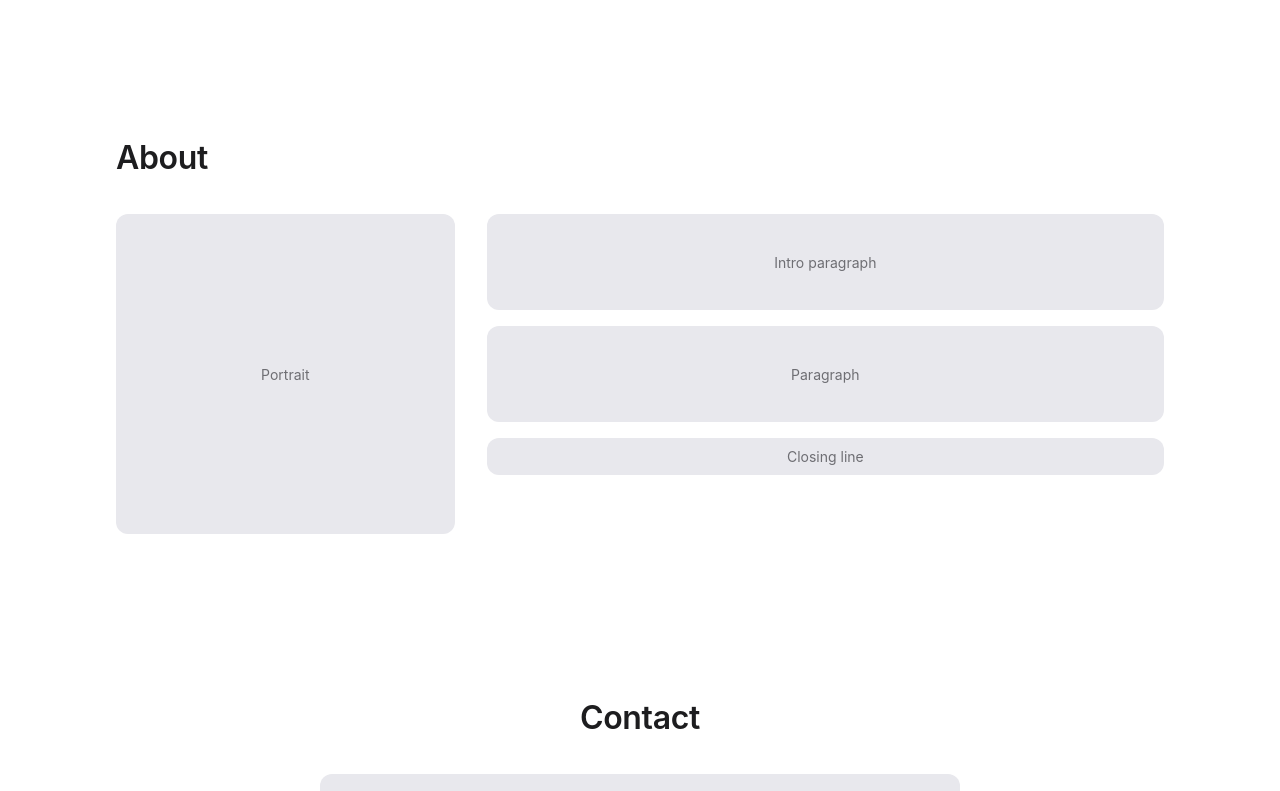
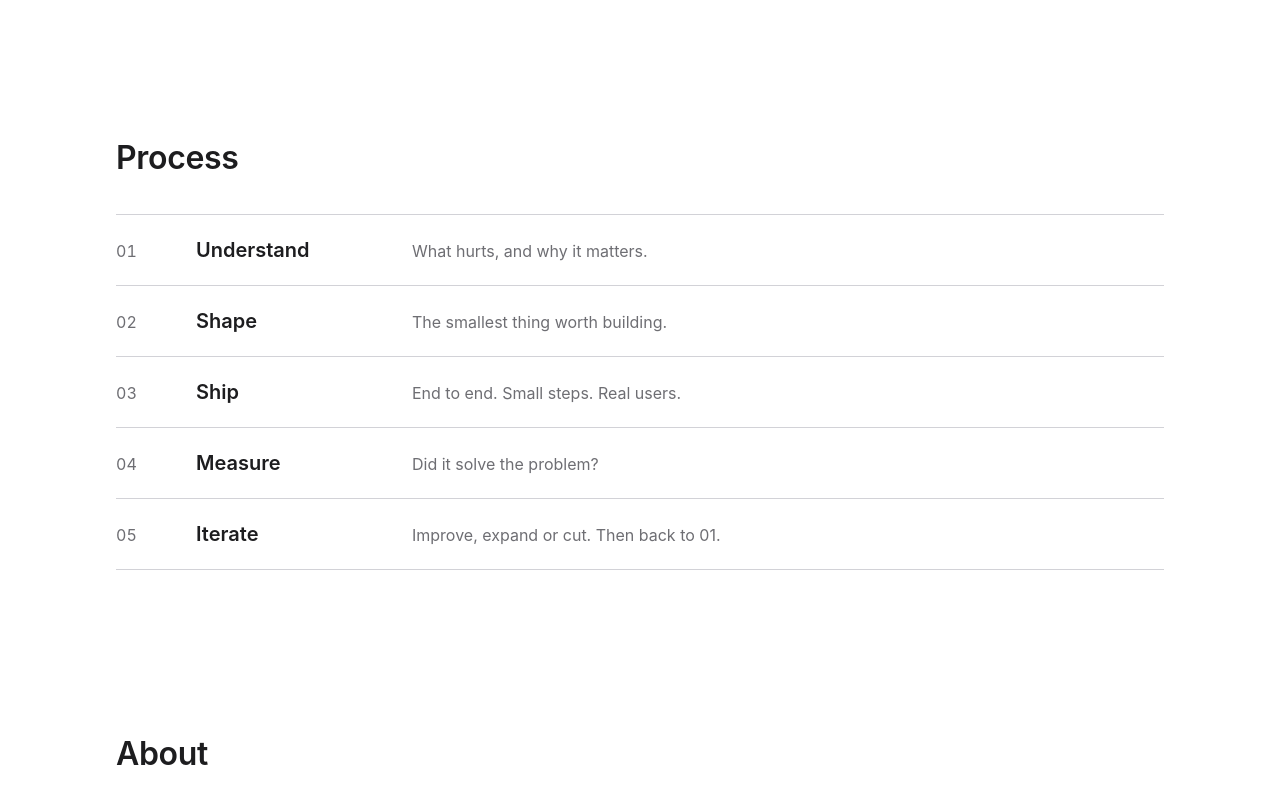
Before and after one commit to vindotski/website, a Next.js app: page / in a window 1280 px wide. Shown: the part 2280-3071 px from the top of the page. Built offline with nearby package versions, Linux system fonts and the light colour scheme.

Commit message:
feat(process): wireframe product engineering process

```diff
--- /dev/null
+++ b/app/_components/Process.module.css
@@ -0,0 +1,46 @@
+.steps {
+  margin: 0;
+  padding: 0;
+  list-style: none;
+}
+
+.step {
+  display: grid;
+  grid-template-columns: 48px 1fr;
+  gap: 4px 16px;
+  padding: 20px 0;
+  border-top: 1px solid var(--color-border);
+}
+
+.step:last-child {
+  border-bottom: 1px solid var(--color-border);
+}
+
+.number {
+  color: var(--color-muted);
+  font-variant-numeric: tabular-nums;
+}
+
+.title {
+  margin: 0;
+  font-size: 20px;
+  font-weight: 600;
+}
+
+/* Phones: line sits under the title */
+.line {
+  grid-column: 2;
+  margin: 0;
+  color: var(--color-muted);
+}
+
+@media (min-width: 768px) {
+  .step {
+    grid-template-columns: 64px 200px 1fr;
+    align-items: baseline;
+  }
+
+  .line {
+    grid-column: auto;
+  }
+}
--- /dev/null
+++ b/app/_components/Process.tsx
@@ -0,0 +1,28 @@
+import Section from "./Section";
+import styles from "./Process.module.css";
+
+const steps = [
+  { title: "Understand", line: "What hurts, and why it matters." },
+  { title: "Shape", line: "The smallest thing worth building." },
+  { title: "Ship", line: "End to end. Small steps. Real users." },
+  { title: "Measure", line: "Did it solve the problem?" },
+  { title: "Iterate", line: "Improve, expand or cut. Then back to 01." },
+];
+
+export default function Process() {
+  return (
+    <Section id="process" title="Process">
+      <ol className={styles.steps}>
+        {steps.map((step, index) => (
+          <li key={step.title} className={styles.step}>
+            <span className={styles.number}>
+              {String(index + 1).padStart(2, "0")}
+            </span>
+            <h3 className={styles.title}>{step.title}</h3>
+            <p className={styles.line}>{step.line}</p>
+          </li>
+        ))}
+      </ol>
+    </Section>
+  );
+}
--- a/app/page.tsx
+++ b/app/page.tsx
@@ -1,6 +1,7 @@
 import About from "./_components/About";
 import Contact from "./_components/Contact";
 import Hero from "./_components/Hero";
+import Process from "./_components/Process";
 import Samples from "./_components/Samples";
 import Services from "./_components/Services";
 import Work from "./_components/Work";
@@ -12,6 +13,7 @@ export default function Home() {
       <Work />
       <Services />
       <Samples />
+      <Process />
       <About />
       <Contact />
     </>
```
